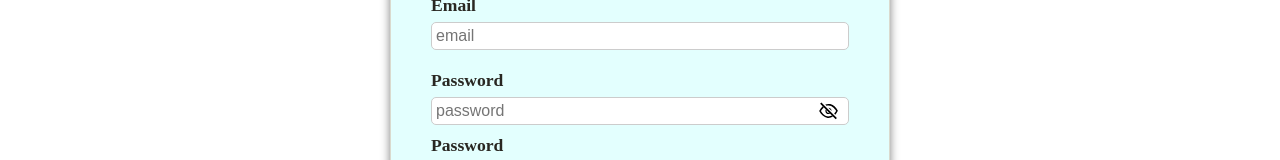
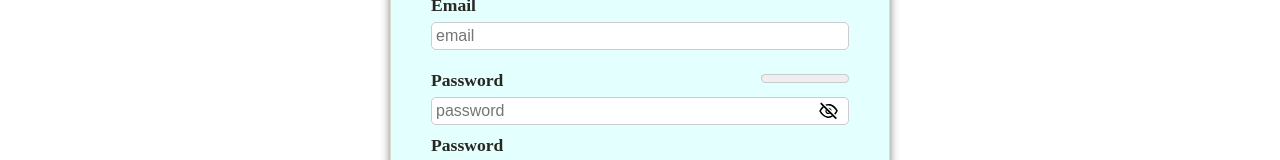
Before and after one commit to siloksan/react2024q3, a React (Vite) app: page /controlled-form in a window 1280 px wide. Shown: the part 343-503 px from the top of the page. Built offline with nearby package versions, Linux system fonts and the light colour scheme.

Commit message:
feat: add strength for password

```diff
--- a/src/components/controlled-form/controlled-form.module.scss
+++ b/src/components/controlled-form/controlled-form.module.scss
@@ -69,7 +69,6 @@
 .error {
   color: var(--color--error);
   font-size: .8rem;
-  margin-top: -0.6rem;
 }
 
 .disabled {
@@ -98,3 +97,8 @@
     background-color: var(--color--button--hover);
   }
 }
+
+.strength {
+  display: flex;
+  justify-content: space-between;
+}
--- a/src/components/controlled-form/controlled-form.tsx
+++ b/src/components/controlled-form/controlled-form.tsx
@@ -15,6 +15,7 @@ export default function ControlledForm() {
   const {
     register,
     handleSubmit,
+    watch,
     formState: { errors, isValid },
     reset,
   } = useForm({
@@ -62,6 +63,18 @@ export default function ControlledForm() {
     setShowSecondPassword(!showSecondPassword);
   };
 
+  const password = watch('password');
+  const getStrength = () => {
+    if (errors.password) return 0;
+    if (password) {
+      const { length } = password;
+      if (length === 4) return 1;
+      if (length > 4 && length < 10) return 2;
+      if (length >= 10) return 3;
+    }
+    return 0;
+  };
+
   return (
     <form className={styles.container} onSubmit={handleSubmit(onSubmitHandler)}>
       <h2 className={styles.title}>Controlled Form</h2>
@@ -81,7 +94,10 @@ export default function ControlledForm() {
         {errors.email && <span className={styles.error}>{errors.email.message}</span>}
       </div>
       <div className={styles.field}>
-        <label htmlFor="password">Password</label>
+        <div className={styles.strength}>
+          <label htmlFor="password">Password</label>
+          <meter id="password_strength" min={0} value={getStrength()} max={3} />
+        </div>
         <div className={styles.password}>
           <input
             id="password"
```
